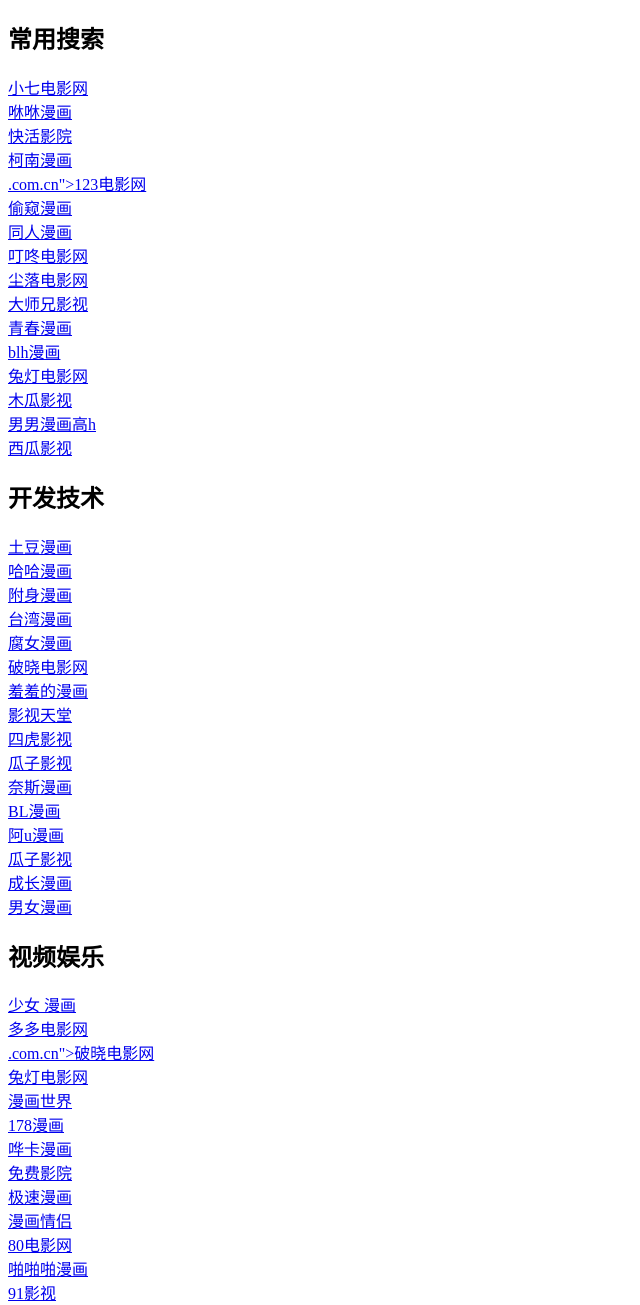
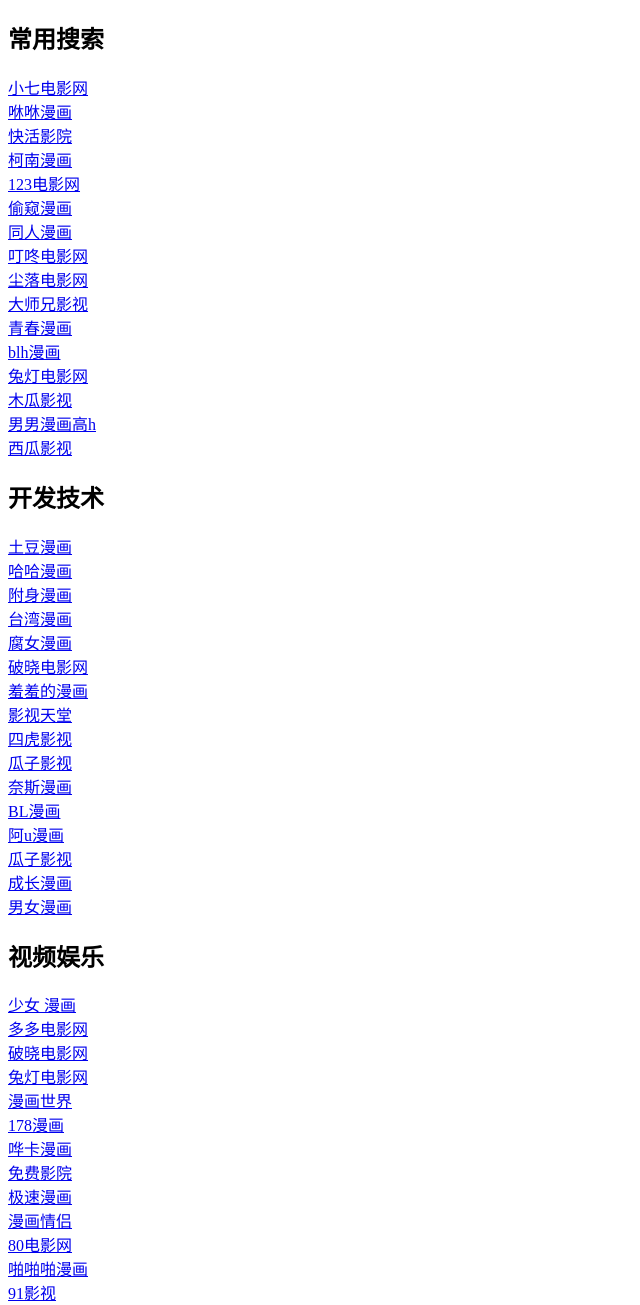
Before and after one commit to qingguijinwangzhidaohang/qingguijinwangzhidaohang.github.io, a plain HTML site: page index.html in a window 1280 px wide. Shown: the top 1305 px of the page, without its empty margins (0-640 px from the left). Drawn offline with Linux system fonts and the light colour scheme.

Commit message:
Update index.html

```diff
--- a/index.html
+++ b/index.html
@@ -12,7 +12,7 @@
 <a href="https://www.xiuxiumanhua-vip.com.cn">咻咻漫画</a><br>
 <a href="https://www.kuaihuoyingyuan-top1.com.cn">快活影院</a><br>
 <a href="https://www.kenanmanhua-app.com.cn">柯南漫画</a><br>
-<a href="https://123dianyingwang-cn">.com.cn">123电影网</a><br>
+<a href="https://123dianyingwang-cn.com.cn">123电影网</a><br>
 <a href="https://www.toukuimanhua-book.com.cn">偷窥漫画</a><br>
 <a href="https://www.tongrenmanhua-zh.com.cn">同人漫画</a><br>
 <a href="https://www.dingdongdianyingwang-5g.com.cn">叮咚电影网</a><br>
@@ -48,7 +48,7 @@
 
 <a href="https://www.shaonumanhua-zh.com.cn">少女 漫画</a><br>
 <a href="https://www.duoduodianyingwang-5g.com.cn">多多电影网</a><br>
-<a href="https://www.poxiaodianyingwang-cn">.com.cn">破晓电影网</a><br>
+<a href="https://www.poxiaodianyingwang-cn.com.cn">破晓电影网</a><br>
 <a href="https://www.tudengdianyingwang-h5.com.cn">兔灯电影网</a><br>
 <a href="https://www.manhuashijie-app.com.cn">漫画世界</a><br>
 <a href="https://178manhua-vip.com.cn">178漫画</a><br>
```
